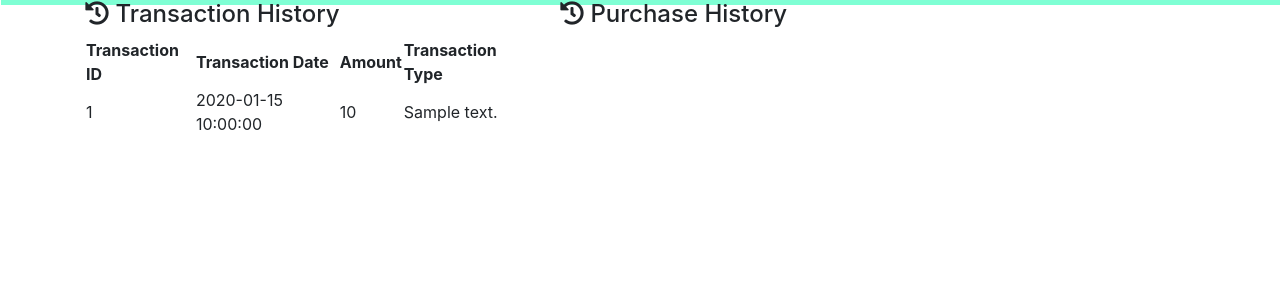
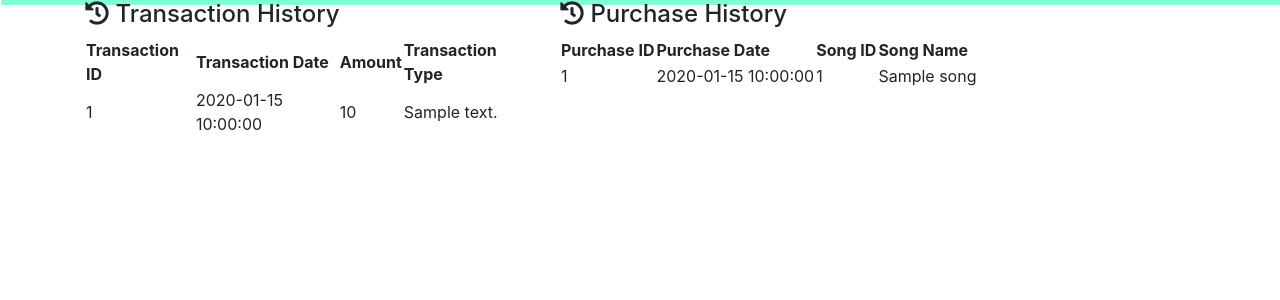
Before and after one commit to Tonmoy-saha18/Musicity-Beta, a PHP site: page /history.php in a window 1280 px wide. Shown: the part 58-358 px from the top of the page. Run offline with PHP 8.4, Linux system fonts and the light colour scheme; the visitor is signed in with stand-in values (Sample User, id 1); tables that the repository leaves empty or names only in its code hold one stand-in row (values such as "Sample post"); some libraries are stand-ins or nearby versions.

Commit message:
history.php is done

```diff
--- a/history.php
+++ b/history.php
@@ -89,7 +89,38 @@
 
                             ?>
 
-
+                                <table class="t2">
+                                    <thead>
+                                        <tr>
+                                          <th>Purchase ID</th>
+                                          <th>Purchase Date</th>
+                                          <th>Song ID</th>
+                                          <th>Song Name</th>
+                                        </tr>
+                                    </thead>
+                                    <tbody>
+                                      <?php
+                                        foreach ($transaction as $tr){
+                                            ?>
+                                                <tr>
+                                                    <td> <?php echo $tr['id'];?> </td>
+                                                    <td> <?php echo $tr['date_added'];?> </td>
+                                                    <td> <?php echo $tr['song_id'];?> </td>
+                                                    <td>
+                                                        <?php
+                                                            $sid = $tr['song_id'];
+                                                            $q = "SELECT * FROM songs WHERE id = $sid";
+                                                            $rtn = $con->query($q);
+                                                            $info = $rtn->fetch();
+                                                            echo $info['title'];
+                                                        ?>
+                                                    </td>
+                                                </tr>
+                                            <?php
+                                        }
+                                      ?>
+                                    </tbody>
+                                </table>
 
                             <?php
 
```
